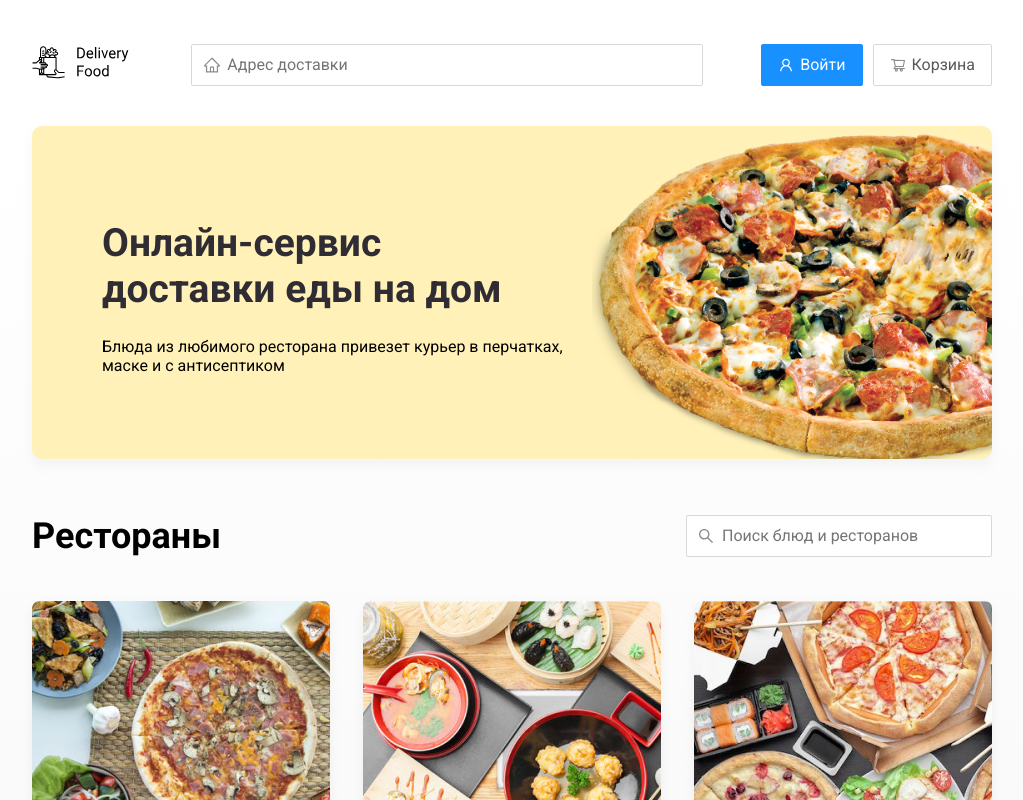
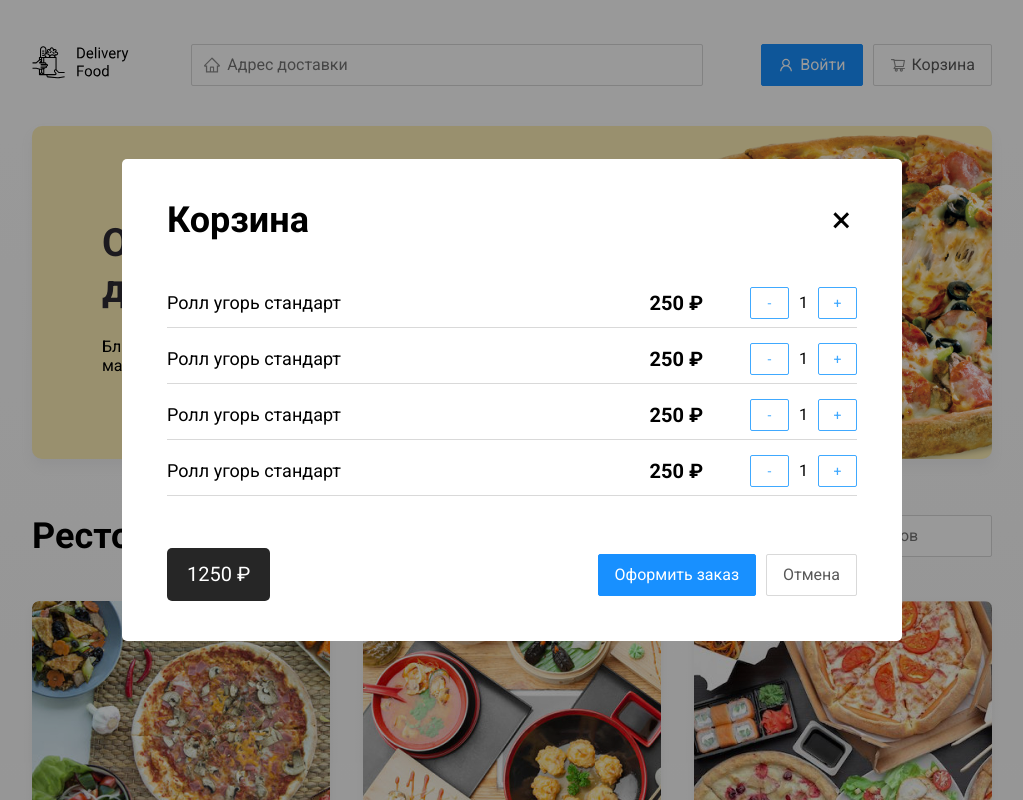
Before and after one commit to al00000000al/delivery-food, a plain HTML site: page index.html in a window 1280 px wide. Both pictures are taken after a click on the button "Корзина". Shown: the top 800 px of the page, without its empty margins (128-1151 px from the left). Drawn offline with Linux system fonts and the light colour scheme.

Commit message:
Add files via upload

```diff
--- a/index.html
+++ b/index.html
@@ -20,7 +20,8 @@
                <span class="button-text">Войти</span>
 
             </button>
-            <button class="button"><img src="img/shopping_cart.svg" alt="shopping cart" class="button-icon"/>
+            <button class="button" id="cart-button">
+                <img src="img/shopping_cart.svg" alt="shopping cart" class="button-icon"/>
                 <span class="button-text">Корзина</span>
             </button>
         </div>
@@ -39,7 +40,7 @@
                 <input type="text" class="input input-search" placeholder="Поиск блюд и ресторанов">
             </div>
             <div class="cards">
-                <a href="restoraunt.html" class="card">
+                <a href="restoraunt.html" class="card wow fadeInUp" data-wow-delay="0.2s">
                     <img src="img/image.jpg" alt="image" class="card-image" />
                     <div class="card-text">
                         <div class="card-heading">
@@ -59,7 +60,7 @@
                     </div>
                 </a>
                 <!-- /.card -->
-                <a href="restoraunt.html" class="card">
+                <a href="restoraunt.html" class="card wow fadeInUp" data-wow-delay="0.4s">
                     <img src="img/image2.jpg" alt="image" class="card-image" />
                     <div class="card-text">
                         <div class="card-heading">
@@ -79,7 +80,7 @@
                     </div>
                 </a>
                 <!-- /.card -->
-                <a href="restoraunt.html" class="card">
+                <a href="restoraunt.html" class="card wow fadeInUp" data-wow-delay="0.6s">
                     <img src="img/image3.jpg" alt="image" class="card-image" />
                     <div class="card-text">
                         <div class="card-heading">
@@ -99,7 +100,7 @@
                     </div>
                 </a>
                 <!-- /.card -->
-                <a href="restoraunt.html" class="card">
+                <a href="restoraunt.html" class="card wow fadeInUp" data-wow-delay="0.2s">
                     <img src="img/image4.jpg" alt="image" class="card-image" />
                     <div class="card-text">
                         <div class="card-heading">
@@ -119,7 +120,7 @@
                     </div>
                 </a>
                 <!-- /.card -->
-                <a href="restoraunt.html" class="card">
+                <a href="restoraunt.html" class="card wow fadeInUp" data-wow-delay="0.4s">
                     <img src="img/image5.jpg" alt="image" class="card-image" />
                     <div class="card-text">
                         <div class="card-heading">
@@ -139,7 +140,7 @@
                     </div>
                 </a>
                 <!-- /.card -->
-                <a href="restoraunt.html" class="card">
+                <a href="restoraunt.html" class="card wow fadeInUp" data-wow-delay="0.6s">
                     <img src="img/image6.jpg" alt="image" class="card-image" />
                     <div class="card-text">
                         <div class="card-heading">
@@ -184,5 +185,61 @@
             </div>
        </div>
    </footer>
+   <div class="modal">
+    <div class="modal-dialog">
+        <div class="modal-header">
+            <h3 class="modal-title">Корзина</h3>
+            <button class="close">&times;</button>
+        </div>
+        <div class="modal-body">
+            <div class="food-row">
+                <span class="food-name">Ролл угорь стандарт</span>
+                <strong class="food-price">250 ₽</strong>
+                <div class="food-counter">
+                    <button class="counter-button">-</button>
+                    <span class="counter">1</span>
+                    <button class="counter-button">+</button>
+                </div>
+           </div>
+           <div class="food-row">
+               <span class="food-name">Ролл угорь стандарт</span>
+               <strong class="food-price">250 ₽</strong>
+               <div class="food-counter">
+                   <button class="counter-button">-</button>
+                   <span class="counter">1</span>
+                   <button class="counter-button">+</button>
+               </div>
+          </div>
+          <div class="food-row">
+           <span class="food-name">Ролл угорь стандарт</span>
+           <strong class="food-price">250 ₽</strong>
+           <div class="food-counter">
+               <button class="counter-button">-</button>
+               <span class="counter">1</span>
+               <button class="counter-button">+</button>
+           </div>
+      </div>
+      <div class="food-row">
+       <span class="food-name">Ролл угорь стандарт</span>
+       <strong class="food-price">250 ₽</strong>
+       <div class="food-counter">
+           <button class="counter-button">-</button>
+           <span class="counter">1</span>
+           <button class="counter-button">+</button>
+       </div>
+  </div>
+
+        </div>
+        <div class="modal-footer">
+            <span class="modal-pricetag">1250 ₽</span>
+            <div class="footer-buttons">
+                <button class="button button-primary">Оформить заказ</button>
+                <button class="button">Отмена</button>
+            </div>
+        </div>
+    </div>
+  </div>
+  <script src="js/wow.min.js"></script>
+  <script src="js/main.js"></script>
 </body>
 </html>
```
